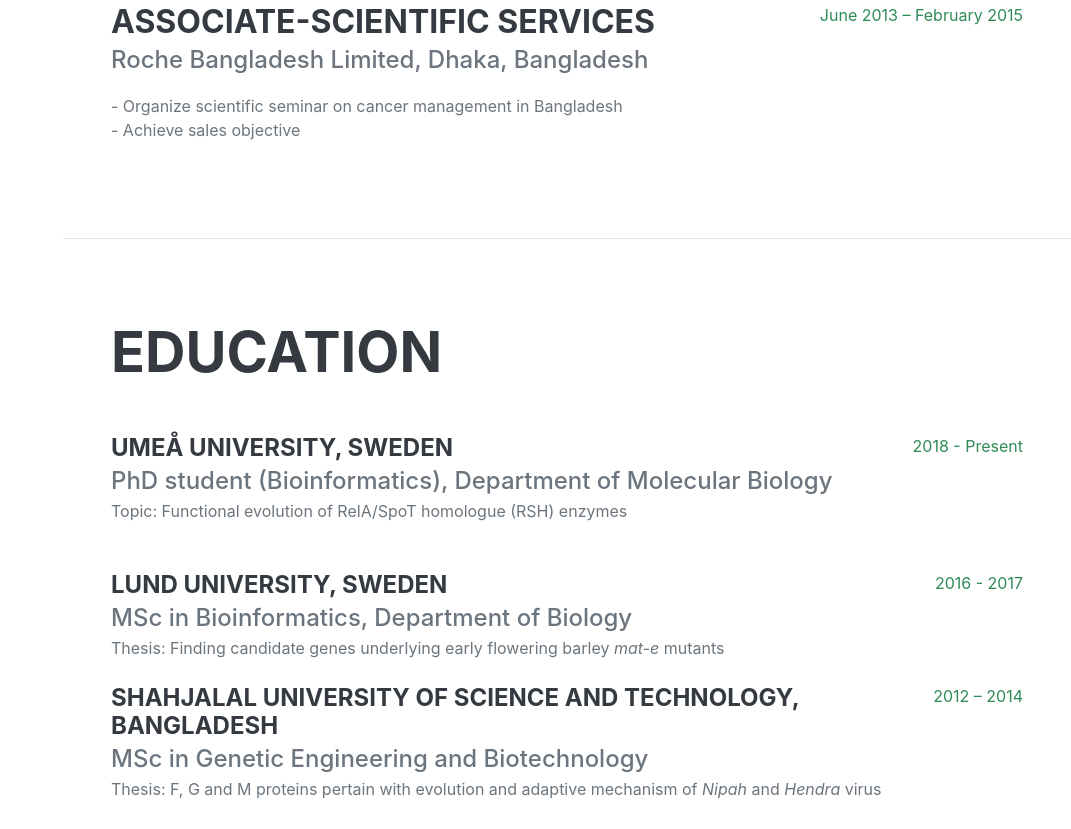
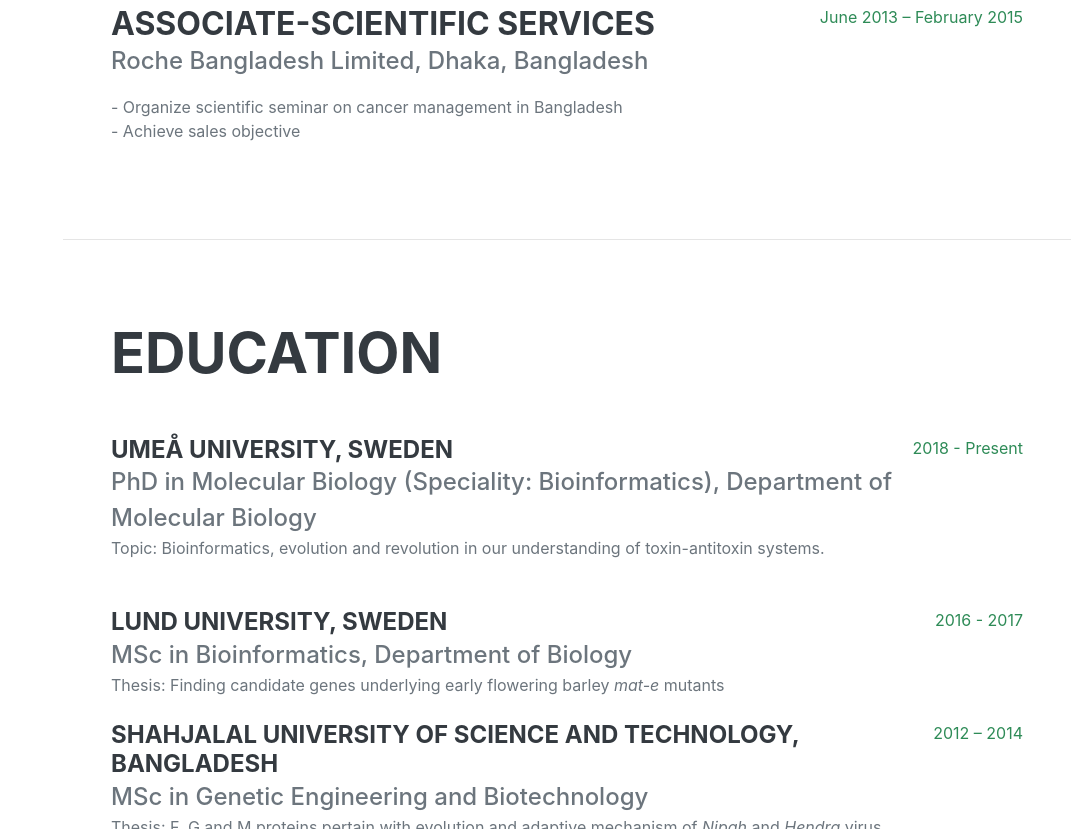
Before and after one commit to chayanKSaha/chayanKSaha.github.io, a plain HTML site: page index.html in a window 1280 px wide. Shown: the part 1648-2477 px from the top of the page, without its empty margins (209-1280 px from the left). Drawn offline with nearby package versions, Linux system fonts and the light colour scheme; a web font is replaced by a local one.

Commit message:
Update index.html

```diff
--- a/index.html
+++ b/index.html
@@ -51,7 +51,7 @@
                     </div>
                     <p class="lead mb-5"> Hi and welcome! <br>
 						<br>
-						I am a final year Bioinformatics PhD student in the group of Gemma Catherine Atkinson.
+						I am a PhD in Molecular Biology (Speciality: Bioinformatics) in the group of Gemma Catherine Atkinson.
 						The focus of my doctoral research is the functional evolution of RelA/SpoT Homologue enzymes which produce
 						the alarmone nucleotide (p)ppGpp, that modulates many different aspects of bacterial physiology. <br>
 					 <br> I have developed a python programming tool FlaGs (<a href="http://www.webflags.se" target="_blank">www.webflags.se</a>) that can analyse conservation of gene
@@ -123,8 +123,8 @@ Hidden Markov Models <br>
                     <div class="d-flex flex-column flex-md-row justify-content-between mb-5">
                         <div class="flex-grow-1">
                             <h4 class="mb-0"> Umeå University, Sweden </h4>
-                            <div class="subheading mb-0"> PhD student (Bioinformatics), Department of Molecular Biology</div>
-                            <div> Topic: Functional evolution of RelA/SpoT homologue (RSH) enzymes </div>
+                            <div class="subheading mb-0"> PhD in Molecular Biology (Speciality: Bioinformatics), Department of Molecular Biology</div>
+                            <div> Topic: Bioinformatics, evolution and revolution in our understanding of toxin-antitoxin systems. </div>
                         </div>
                         <div class="flex-shrink-0"><span class="text-primary"> 2018 - Present</span></div>
                     </div>
```
